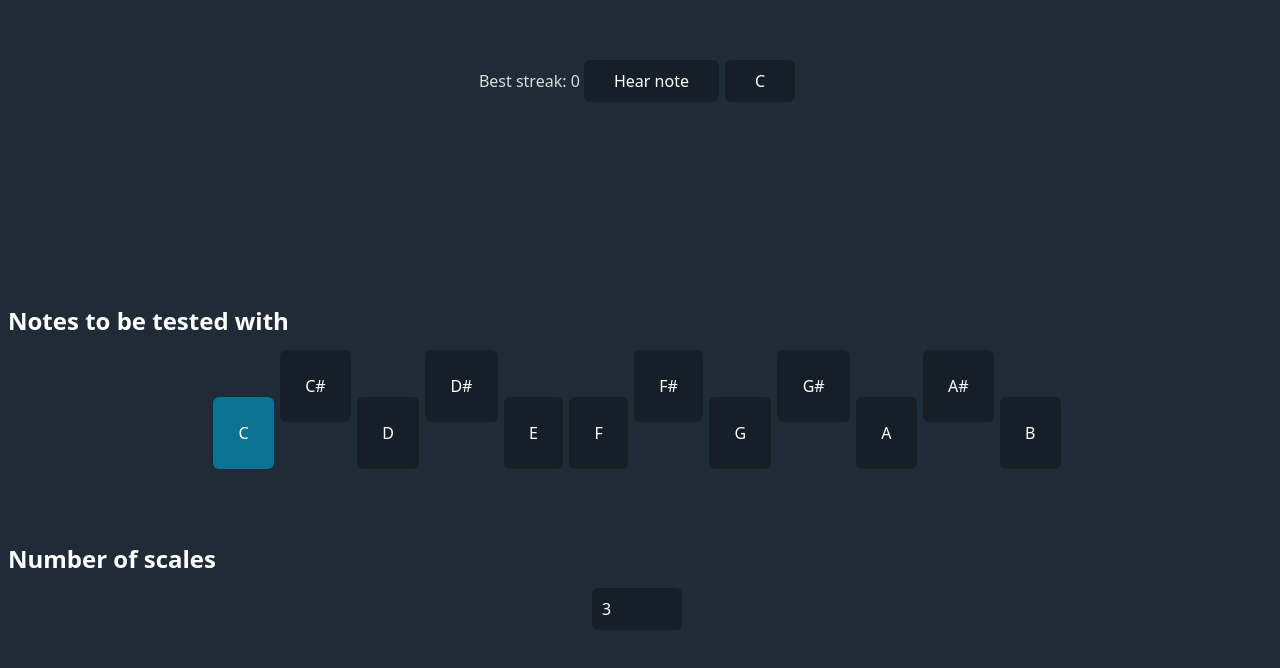
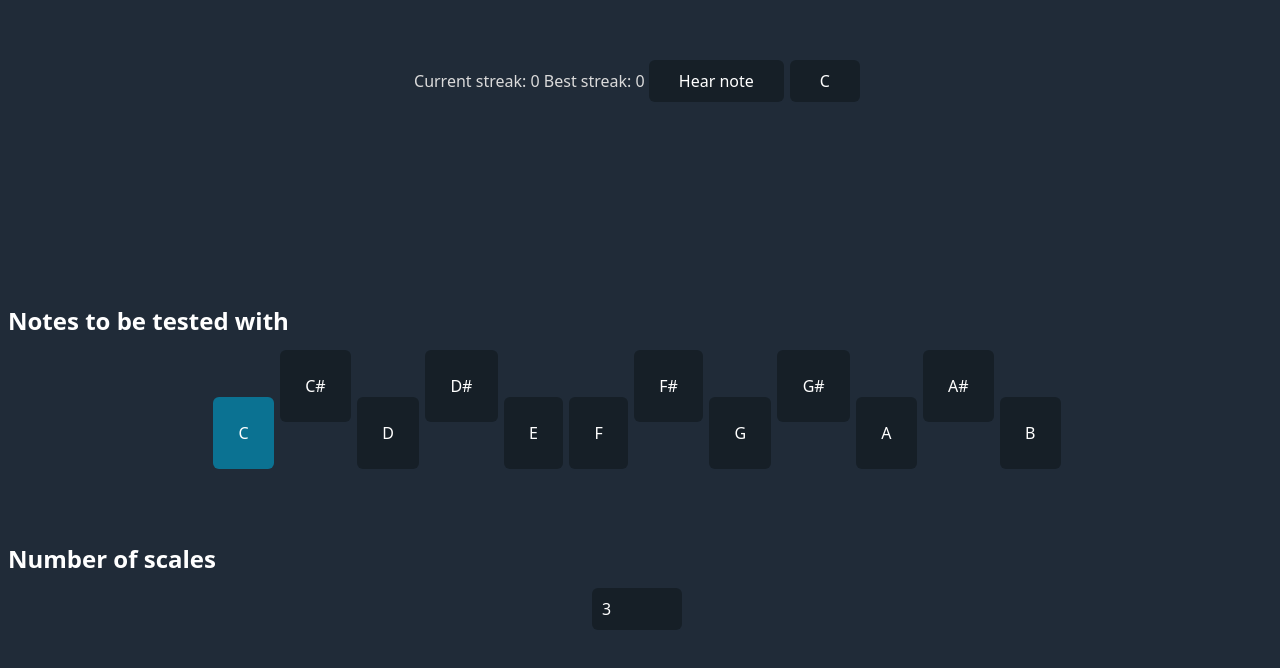
Before and after one commit to FrancqNicolas/pitch-training, a Vue app: page / in a window 1280 px wide. Shown: the part 124-792 px from the top of the page. Built offline with nearby package versions, Linux system fonts and the light colour scheme.

Commit message:
feat: add current streak and best streak

```diff
--- a/src/components/PitchPlayer.vue
+++ b/src/components/PitchPlayer.vue
@@ -10,7 +10,8 @@ const props = defineProps({
 
 let playedNote = ref('')
 let selectedNote = ref('')
-const streak = ref(0)
+const currentStreak = ref(0)
+const bestStreak = ref(localStorage.bestStreak ?? 0)
 
 const checkNote = (note) => {
     return note === playedNote.value;
@@ -20,14 +21,20 @@ const selectNote = (note) => {
     selectedNote.value = note;
 
     if(note === playedNote.value) {
-        streak.value++
+        currentStreak.value++
+
+        if(currentStreak.value > bestStreak.value) {
+            bestStreak.value = currentStreak.value
+            localStorage.bestStreak = currentStreak.value
+        }
+
         setTimeout(() => {
             selectedNote.value = ''
             const newNote = getRandomNote()
             getNewNote(newNote)
         }, 500)
     } else {
-        streak.value = 0
+        currentStreak.value = 0
     }
 };
 
@@ -80,7 +87,8 @@ watch(props, () => {
 
 <template>
     <div>
-        Best streak: {{ streak }}
+        Current streak: {{ currentStreak }}
+        Best streak: {{ bestStreak }}
         <button @click="playNote.play()">Hear note</button>
     </div>
     <div>
```
